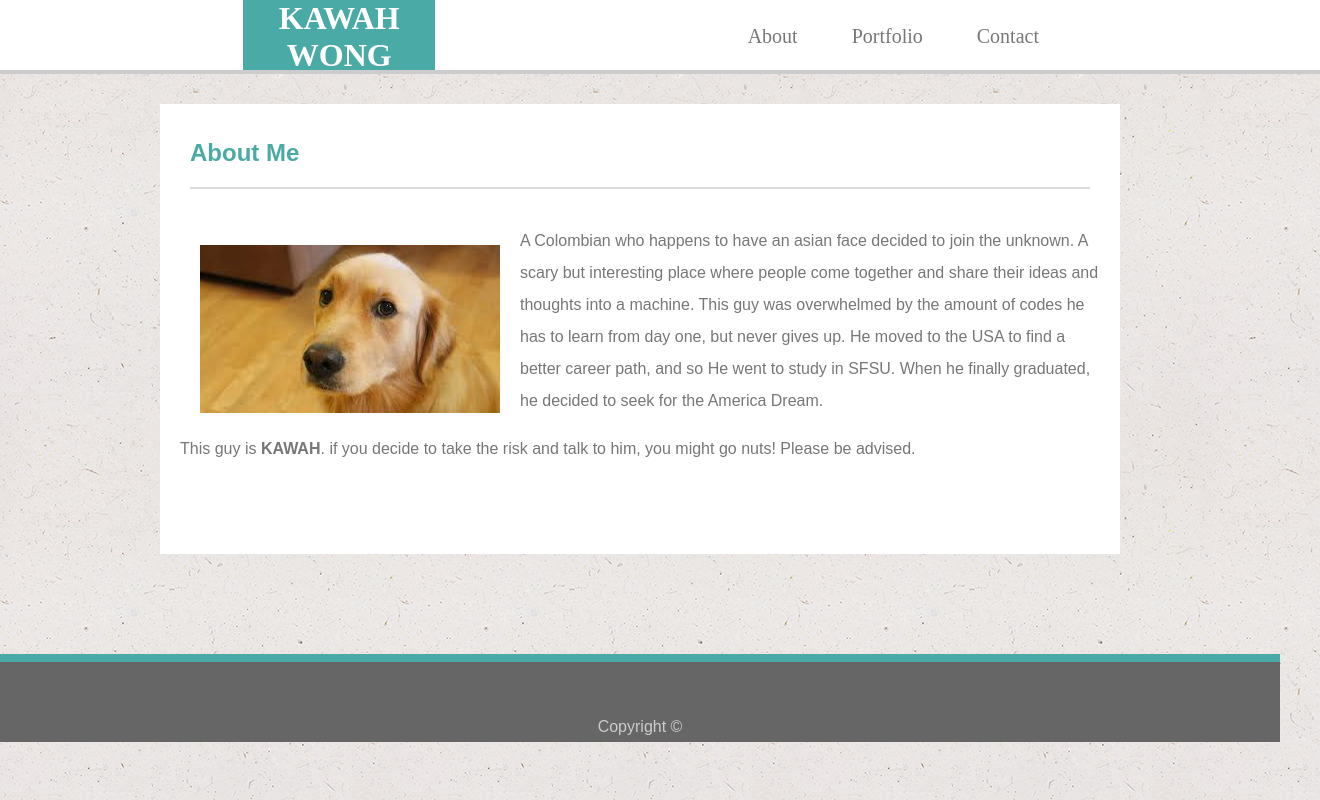
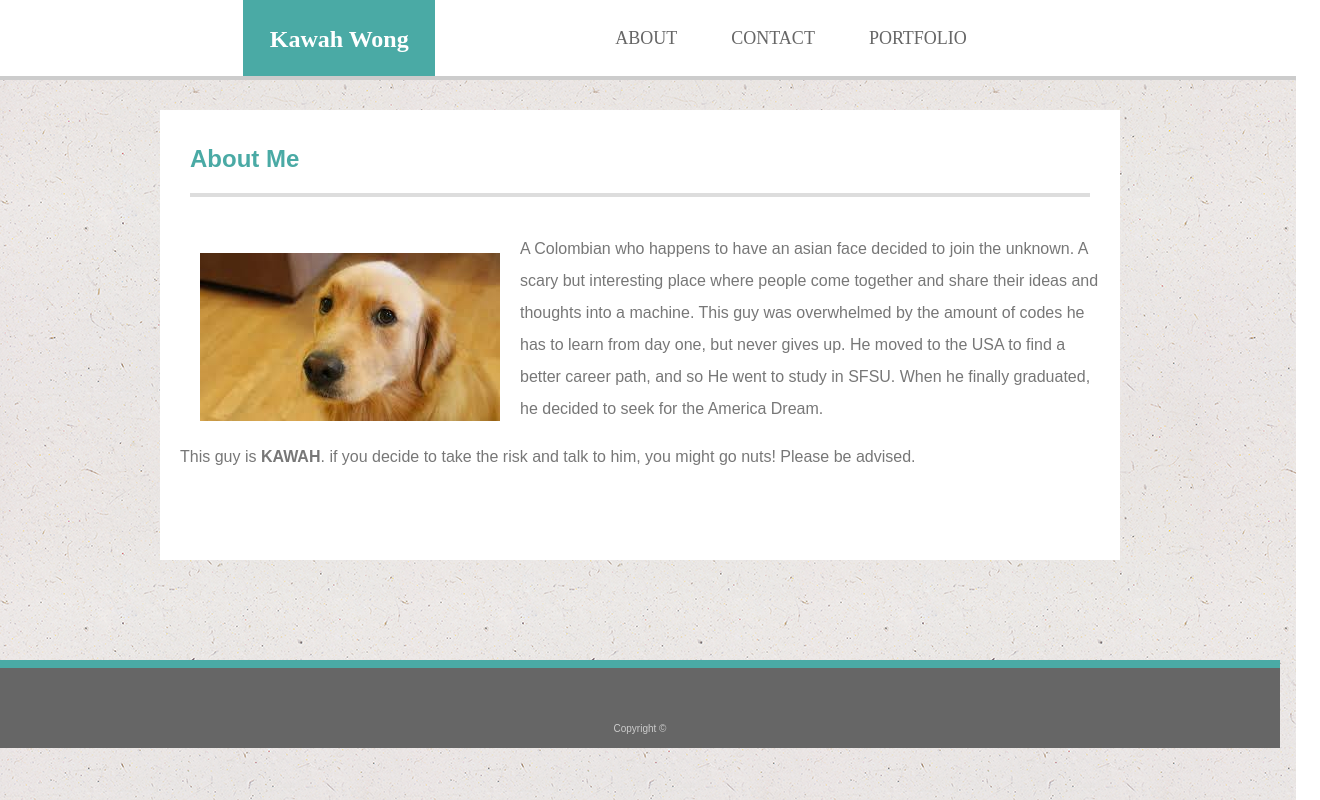
Before and after one commit to moshi24/Basic-portfolio., a plain HTML site: page index.html in a window 1280 px wide. Shown: the whole page, 1320 px wide, since content can reach past the window. Drawn offline with Linux system fonts and the light colour scheme.

Commit message:
second try

```diff
--- a/assets/css/style.css
+++ b/assets/css/style.css
@@ -1,3 +1,5 @@
+
+/* background style: natural white; margin */
 body {
     background-image: url("../images/ep_naturalwhite.png");
     padding: 0;
@@ -5,42 +7,61 @@ body {
     border: none;
 }
 
-h1 {
+/* container of the header */
+.box {
+    width: 100%;
+    height: 60px;
+    background-color: white;
+    padding: 8px;
+    border-bottom: 4px solid  #cccccc;
+}
+
+.name {
+    background-color:#4aaaa5;
+    padding-top: 26px;
+    width: 15%;
+    height: 50px;
     text-align: center;
-    background-color:#4aaaa5;
     color: #ffffff;
     font: bold;
-    width: 15%;
-    height: 70px;
     font-family: 'Times New Roman', Times, serif;
     position:absolute;
     margin: 0%;
     right: 66%;
+    top: 0%;
 }
 
-.nav {
-    display: inline-block;
-    background-color: #ffffff;
-    text-align: right;
-    border-bottom: 4px solid #cccccc;
-    margin: 0%;
-    position: relative;
-    height: 70px;
-    width: 100%;
-    z-index: -1;
+
+nav {
+    float: right;
 }
 
-.nav li {
-    display: inline-block;
-    font-family: 'Times New Roman', Times, serif;
-    font-size: 20px;
-    padding: 25px;
-    color:  #777777;
+nav ul {
     margin: 0;
-    position: relative;
-    right: 20%;
+    padding: 0;
+    list-style: none;
 }
 
+nav li {
+    display: inline-block;
+    position: relative;
+    right: 80%;
+    margin-left: 50px;
+    padding-top: 20px;
+}
+
+nav a {
+    color: #666666;
+    text-decoration: none;
+    text-transform: uppercase;
+    font: bold;
+    font-size: 18px;
+}
+
+nav a:hover {
+    color: #4aaaa5;
+
+}
 .content {
     height: 450px;
     width: 960px;
@@ -49,6 +70,7 @@ h1 {
     margin: 0% auto;
     position: relative;
     top: 30px;
+
 }
 
 .me {
@@ -60,7 +82,7 @@ h1 {
 }
 
 .line {
-    border-top: 2px solid #dddddd;
+    border-top: 4px solid #dddddd;
     margin: auto;
     width: 900px
 }
@@ -88,12 +110,13 @@ h1 {
     top: 130px;
     text-align: center;
     font-family: Arial, Helvetica, sans-serif;
+    font-size: 10px;
     color: #cccccc;
 }
 
 .copy {
     position: relative;
-    top: 40px;
+    top: 45px;
 }
 
 input[type=text], select {
@@ -118,9 +141,7 @@ input[type=submit] {
     border: none;
     border-radius: 4px;
     cursor: pointer;
-    /* position: relative;
-    left: 5px;
-    padding: 2rem; */
+
 }
 
 input[type=submit]:hover {
@@ -131,15 +152,14 @@ input, textarea {
     display: block;
     width: 100%;
     height: 50%;
-    /* position: relative;
-    left: 5px;
-    top: 5px; */
+
 }
 
 #contact {
     border-radius: 5px;
-    padding: 20px;
     color:  #777777;
     font-family: Arial, Helvetica, sans-serif;
+    font-size: 15px;
     padding: 2rem;
+
 }
--- a/index.html
+++ b/index.html
@@ -8,17 +8,23 @@
     <title>Kawah Wong Page</title>
 </head>
 <body>
-    <header>
-        <div>
-            <h1>KAWAH WONG</h1>
-        </div>
+<!-- header container -->
+    <header class="box">
+        <!-- A heading with my name -->
+        <aside>
+            <h1 class="name">Kawah Wong</h1>
+        </aside>
+        <!-- Navigation bar with three links  -->
+        <nav>
+            <ul>
+                <li><a href="index.html" class="index">About</a></li>
+                <li><a href="contact.html" class="contact">Contact</a></li>
+                <li><a href="portfolio.html" class="portfolio">Portfolio</a></li>
+            </ul>
+        </nav>
+    </header>
 
-    <ul class = "nav">
-        <li><a href="" target=""></a>About</li>
-        <li><a href="" target=""></a>Portfolio</li>
-        <li><a href="" target=""></a>Contact</li>
-    </ul>
-    </header>
+    <!-- Main Container -->
 
     <div class = "content">
         <section class="me">
@@ -27,10 +33,10 @@
 
         <div class="line"></div>
         <div>
-            <section class="main">
+            <article class="main">
                 <p> <img id="image" src="assets/images/download.jpg" alt="Dog">A Colombian who happens to have an asian face decided to join the unknown. A scary but interesting place where people come together and share their ideas and thoughts into a machine. This guy was overwhelmed by the amount of codes he has to learn from day one, but never gives up. He moved to the USA to find a better career path, and so He went to study in SFSU. When he finally graduated, he decided to seek for the America Dream. </p>
                 <p>This guy is <strong>KAWAH</strong>. if you decide to take the risk and talk to him, you might go nuts! Please be advised. </p>
-            </section>
+            </article>
 
         </div>
     </div>
```
Also changed, not shown: contact.html (+5 -6 lines), portfolio.html (+10 -3 lines).
